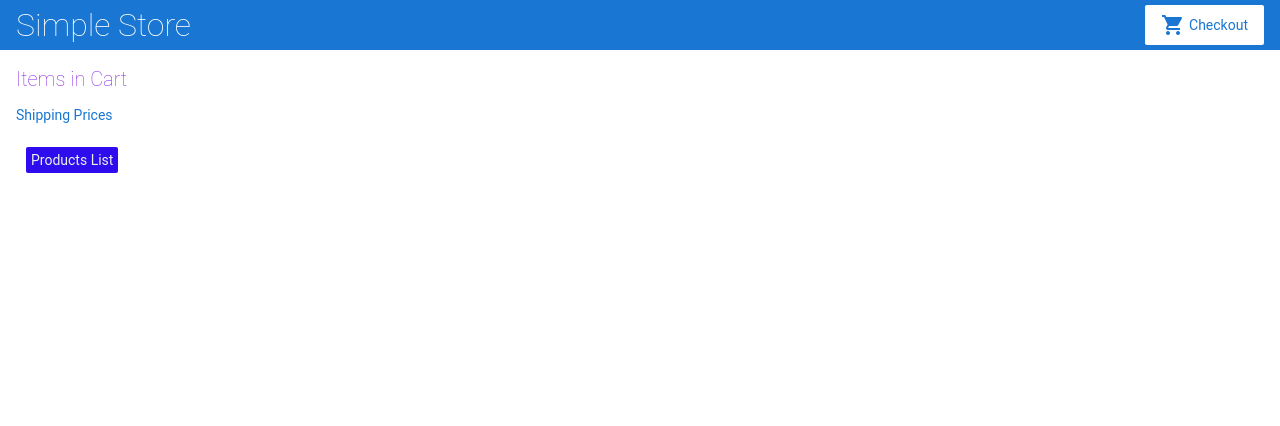
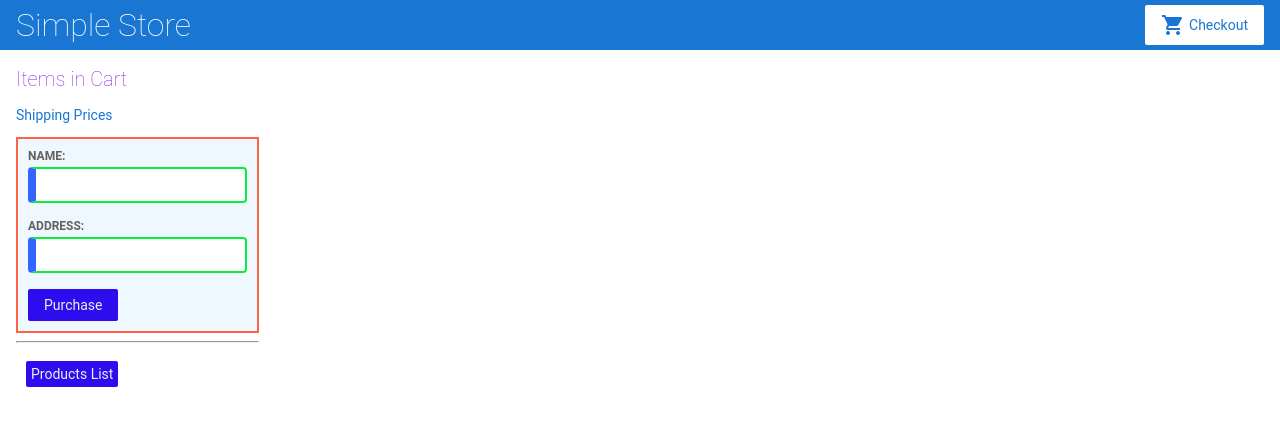
Before and after one commit to vishipayyallore/learning_angular_in_2021, an Angular app in the folder first-store/: page /cart in a window 1280 px wide. Shown: the top 426 px of the page. Built offline with nearby package versions, Linux system fonts and the light colour scheme.

Commit message:
Check out form

```diff
--- a/first-store/src/app/cart/cart.component.css
+++ b/first-store/src/app/cart/cart.component.css
@@ -6,3 +6,15 @@
     margin: 10px;
     padding: 5px;
   }
+
+  input[type=text] {
+    border: 2px solid rgb(7, 240, 57);
+    border-radius: 4px;
+    border-left: 8px solid #3366FF;
+  }
+
+  form {
+    border: 2px solid tomato;
+    padding: 10px;
+    background-color: aliceblue;
+  }
--- a/first-store/src/app/cart/cart.component.html
+++ b/first-store/src/app/cart/cart.component.html
@@ -9,4 +9,20 @@
     <span>{{ product.price | currency }}</span>
 </div>
 
+<div>
+    <form bind-formGroup="checkoutForm" (ngSubmit)="onSubmit(checkoutForm.value)">
+        <div>
+            <label for="name">Name: </label>
+            <input id="name" type="text" formControlName="name" />
+        </div>
+        <div>
+            <label for="address">Address: </label>
+            <input id="address" type="text" formControlName="address" />
+        </div>
+
+        <button class="button" type="submit">Purchase</button>
+    </form>
+</div>
+
+<hr>
 <button [routerLink]="['/']" class="element">Products List</button>
--- a/first-store/src/app/cart/cart.component.ts
+++ b/first-store/src/app/cart/cart.component.ts
@@ -1,4 +1,5 @@
 import { Component, OnInit } from '@angular/core';
+import { FormBuilder } from '@angular/forms';
 
 import { CartService } from '../services/cart.service';
 
@@ -8,14 +9,26 @@
 	styleUrls: ['./cart.component.css']
 })
 export class CartComponent implements OnInit {
+	selectedProducts = [];
+	checkoutForm;
 
-	selectedProducts = [];
-
-	constructor(private cartService: CartService) {
+	constructor(private cartService: CartService, private formBuilder: FormBuilder) {
+		this.checkoutForm = this.formBuilder.group({
+			name: '',
+			address: ''
+		});
 	}
 
 	ngOnInit() {
 		this.selectedProducts = this.cartService.getProductsFromCart();
 	}
 
+	onSubmit(customerData) {
+		// Process Checkout Data here
+		console.warn(`Your order has been submitted ${customerData}`);
+
+		this.selectedProducts = this.cartService.clearSelectedProducts();
+		this.checkoutForm.reset();
+	}
+
 }
```
